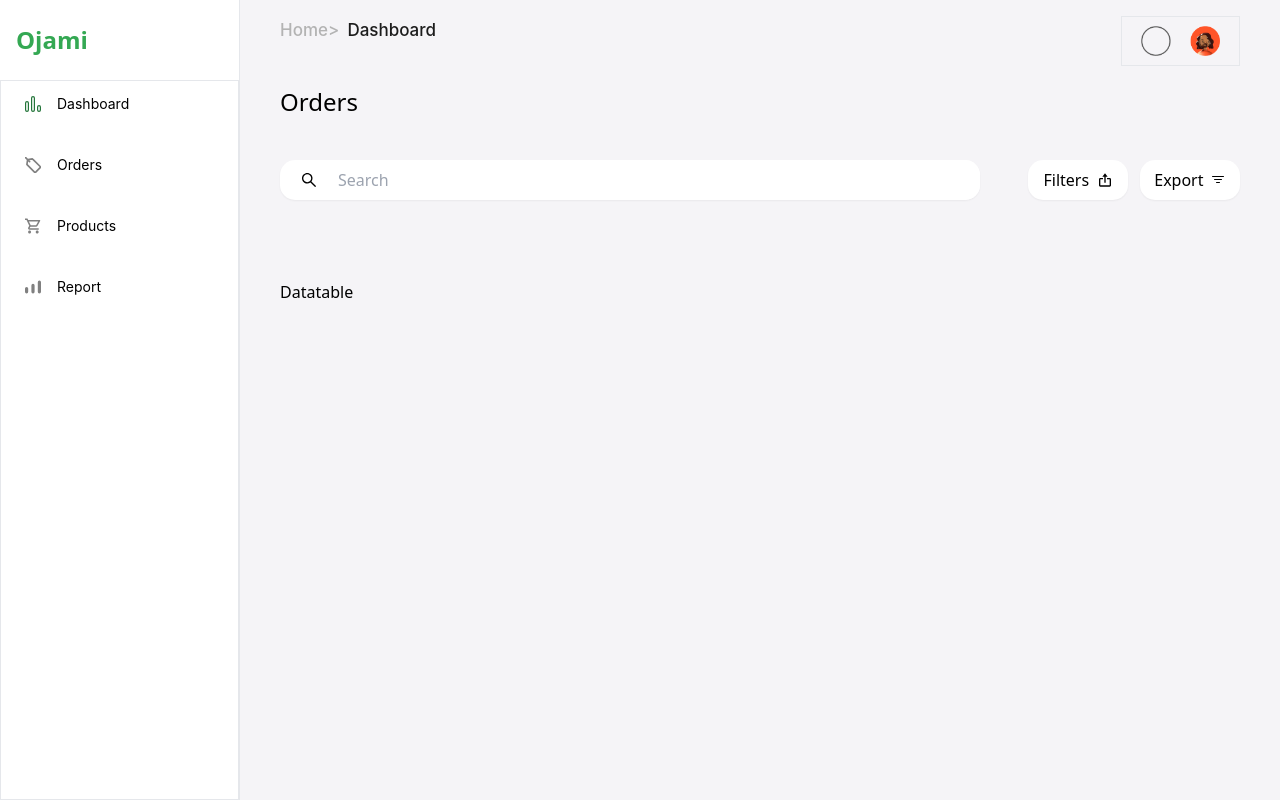
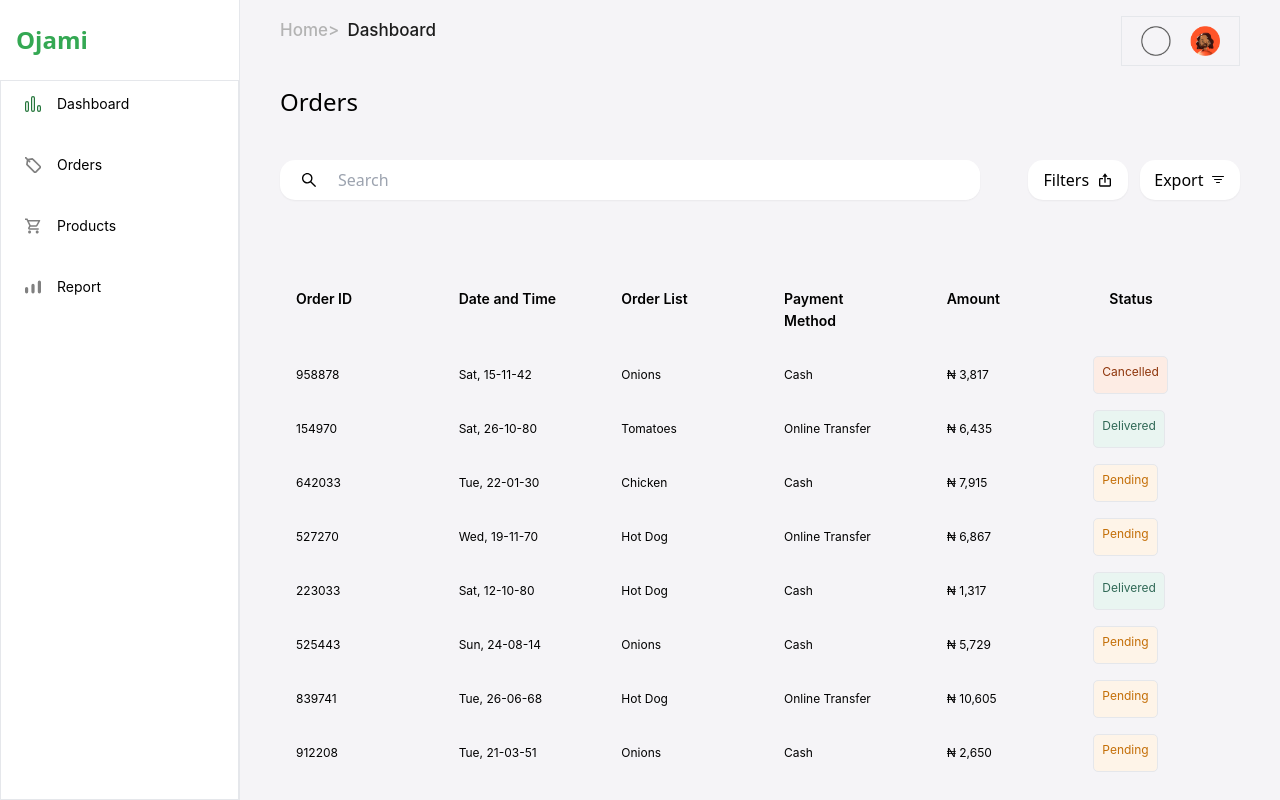
Before and after one commit to Lexpiper/Ojami-Admin-Dashboard, a React (Vite) app in the folder my-admin-dashboard/: page /orders in a window 1280 px wide. Built offline with nearby package versions, Linux system fonts and the light colour scheme; a web font is replaced by a local one.

Commit message:
Created Datatable component to display tabular data and added data generation functionality

```diff
--- a/my-admin-dashboard/src/components/Datatable/Datatable.tsx
+++ b/my-admin-dashboard/src/components/Datatable/Datatable.tsx
@@ -1,5 +1,69 @@
-const Datatable = () => {
-  return <div>Datatable</div>;
+import React from "react";
+import generateRandomData from "./datagenerator";
+
+interface RowData {
+  orderId: number;
+  dateTime: string;
+  orderList: string;
+  paymentMethod: string;
+  amount: string;
+  status: string;
+}
+
+const Datatable: React.FC = () => {
+  const handleOrderClick = (orderId: number) => {
+    console.log("Clicked on Order ID:", orderId);
+    // Implement your logic to show order details
+  };
+
+  const rows: RowData[] = generateRandomData();
+
+  return (
+    <div className="grid grid-cols-6 gap-4 font-Sfd font-semibold text-[14px] leading-[22px] ">
+      <div className="py-2 px-4">Order ID</div>
+      <div className="py-2 px-4">Date and Time</div>
+      <div className="py-2 px-4">Order List</div>
+      <div className="py-2 px-4">Payment Method</div>
+      <div className="py-2 px-4">Amount</div>
+      <div className="py-2 px-4">Status</div>
+      {rows.map((row) => (
+        <React.Fragment key={row.orderId}>
+          <div className="py-2 px-4 font-normal text-[12px] leading-[22px]">
+            {row.orderId}
+          </div>
+          <div className="py-2 px-4 font-normal text-[12px] leading-[22px]">
+            {row.dateTime}
+          </div>
+          <div className="py-2 px-4 font-normal text-[12px] leading-[22px]">
+            {row.orderList}
+          </div>
+          <div className="py-2 px-4 font-normal text-[12px] leading-[22px]">
+            {row.paymentMethod}
+          </div>
+          <div className="py-2 px-4 font-normal text-[12px] leading-[22px]">
+            {row.amount}
+          </div>
+          <div
+            className={`${
+              row.status === "On Way" ? "text-[#34A853] bg-[#D8F3DF]" : null
+            } ${
+              row.status === "Pending" ? "text-[#C46F08] bg-[#FEF4E8]" : null
+            } ${
+              row.status === "Delivered" ? "text-[#306956] bg-[#E9F5F1]" : null
+            } ${
+              row.status === "Cancelled" ? "text-[#8E350B] bg-[#FDECE4]" : null
+            } text-center w-fit py-1 border justify-center rounded-[5px] px-2 cursor-pointer font-normal text-[12px] leading-[22px]`}
+            onClick={() => handleOrderClick(row.orderId)}
+          >
+            {row.status}
+          </div>
+        </React.Fragment>
+      ))}
+      <style>
+
+      </style>
+    </div>
+  );
 };
 
 export default Datatable;
```
